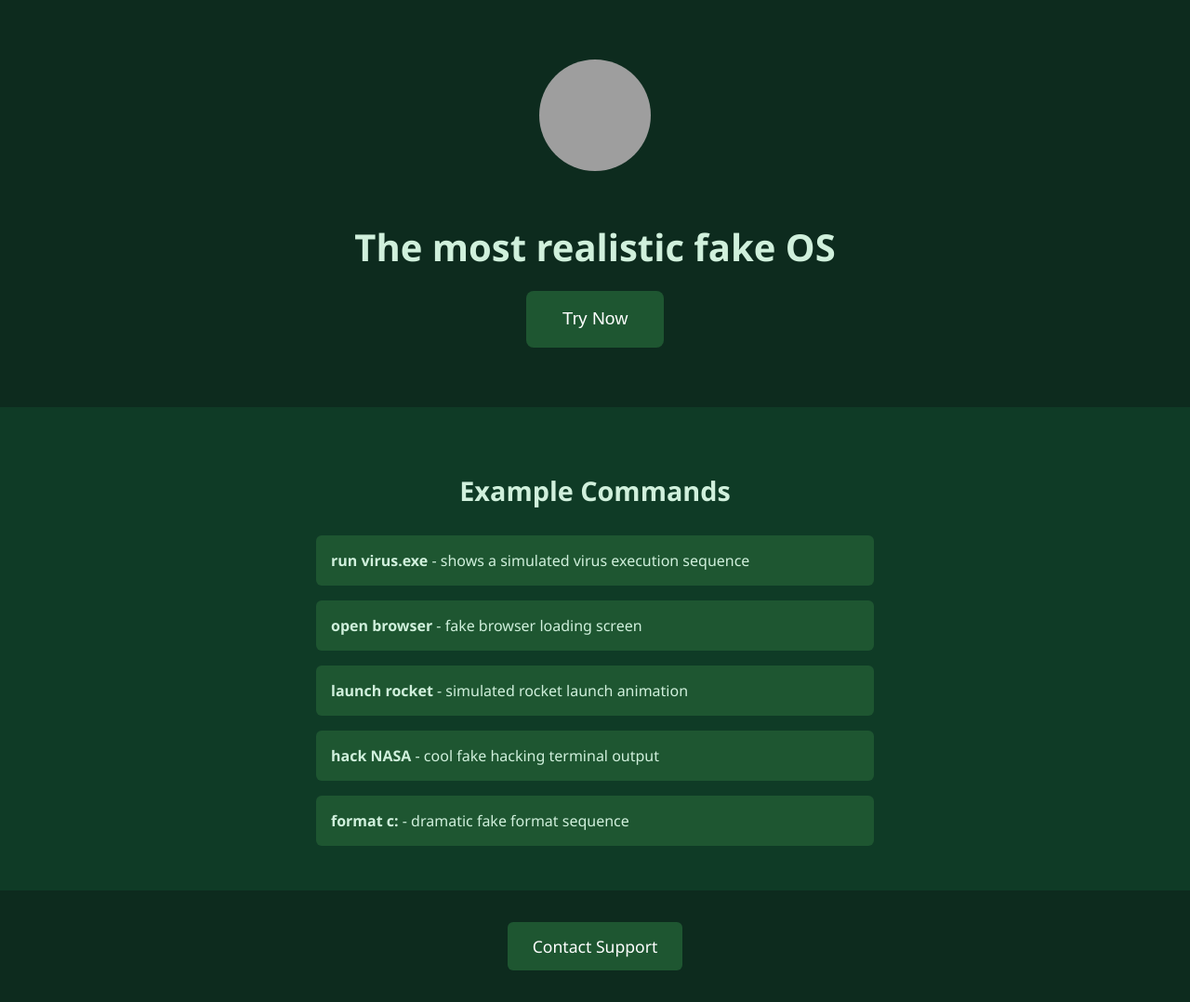
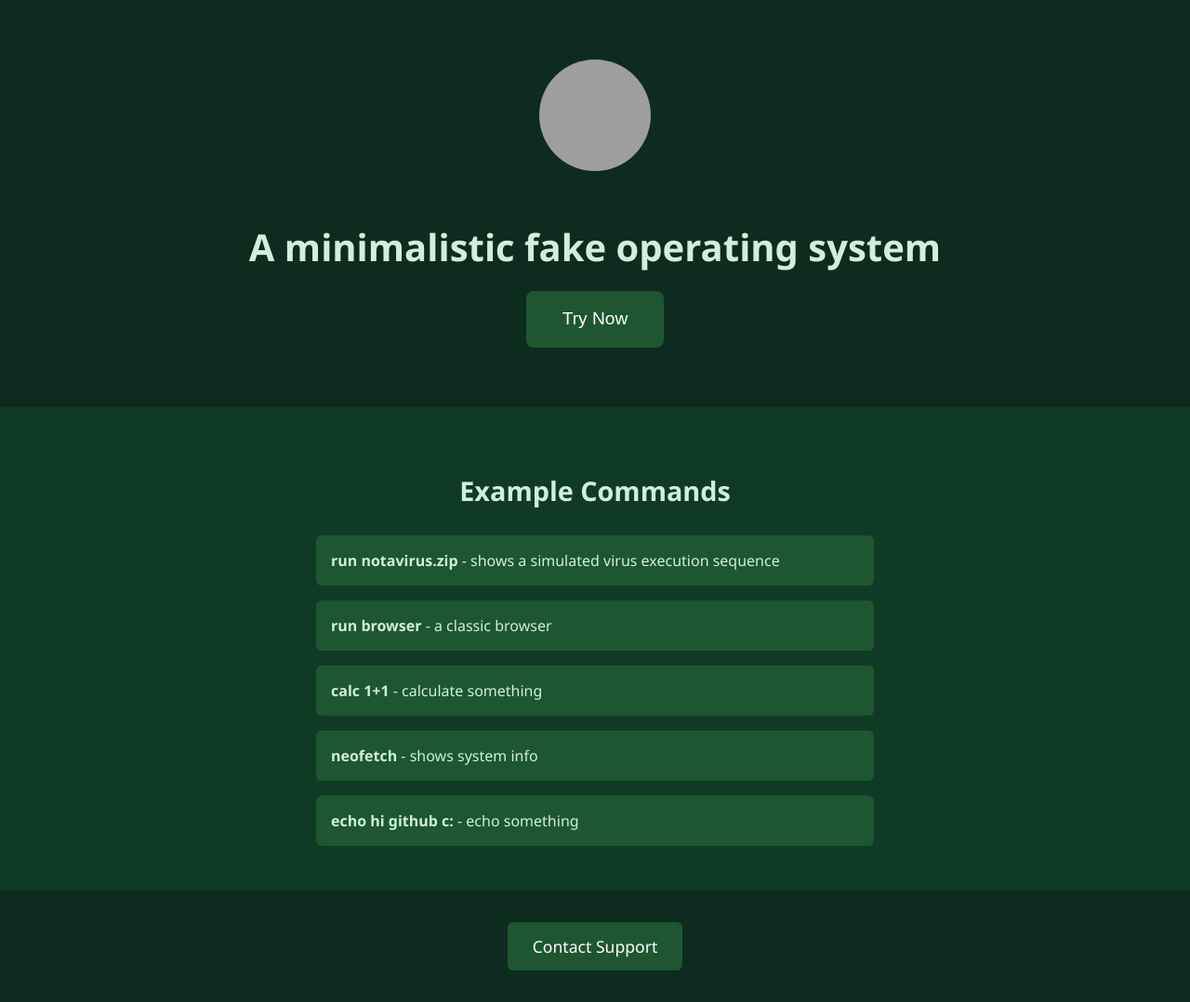
Before and after one commit to Blank94855/orbit-os-site.blank94855.github.io, a plain HTML site: page index.html in a window 1280 px wide. Shown: the whole page at 93% size. Drawn offline with Linux system fonts and the light colour scheme; grey boxes are pictures that could not be loaded.

Commit message:
Update index.html

```diff
--- a/index.html
+++ b/index.html
@@ -2,7 +2,7 @@
 <head>
   <meta charset="UTF-8" />
   <meta name="viewport" content="width=device-width, initial-scale=1.0" />
-  <title>OrbitOS - Fake OS</title>
+  <title>OrbitOS</title>
   <link rel="icon" href="https://i.ibb.co/5X2Y1s1v/icon.png" type="image/png" />
   <style>
     body {
@@ -89,16 +89,16 @@
 <body>
   <div class="hero">
     <img src="https://i.ibb.co/5X2Y1s1v/icon.png" alt="OrbitOS Icon" />
-    <h2>The most realistic fake OS</h2>
+    <h2> A minimalistic fake operating system</h2>
     <button onclick="window.location.href='https://blank94855.github.io/OrbitOS.github.io/'">Try Now</button>
   </div>  <div class="commands">
     <h4>Example Commands</h4>
     <ul>
-      <li><strong>run virus.exe</strong> - shows a simulated virus execution sequence</li>
-      <li><strong>open browser</strong> - fake browser loading screen</li>
-      <li><strong>launch rocket</strong> - simulated rocket launch animation</li>
-      <li><strong>hack NASA</strong> - cool fake hacking terminal output</li>
-      <li><strong>format c:</strong> - dramatic fake format sequence</li>
+      <li><strong>run notavirus.zip</strong> - shows a simulated virus execution sequence</li>
+      <li><strong>run browser</strong> - a classic browser</li>
+      <li><strong>calc 1+1</strong> - calculate something</li>
+      <li><strong>neofetch</strong> - shows system info</li>
+      <li><strong>echo hi github c:</strong> - echo something</li>
     </ul>
   </div>  <div class="support">
     <a href="mailto:blank9485.net@gmail.com">Contact Support</a>
```
